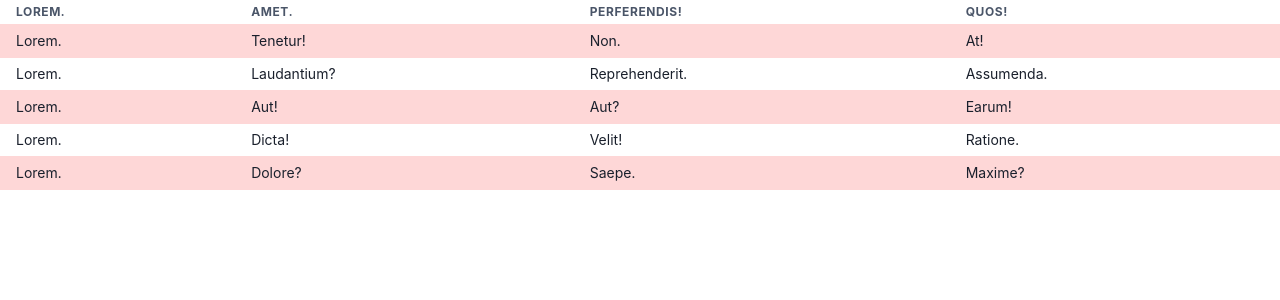
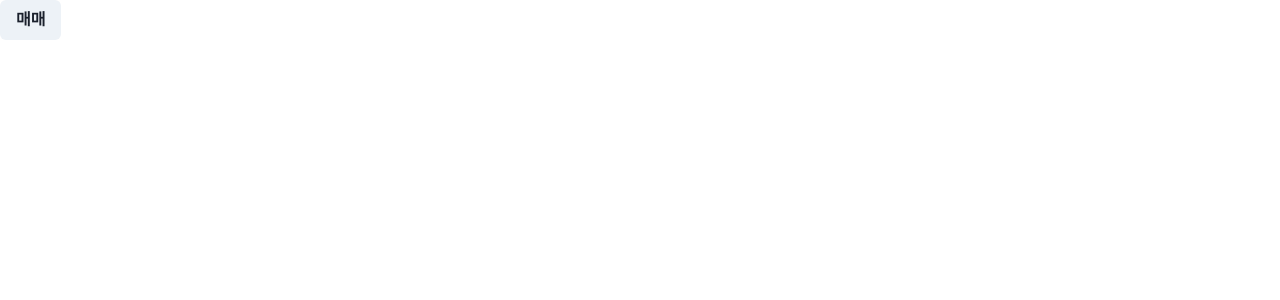
Before and after one commit to som42/reacht20231031, a React (Create React App) app: page / in a window 1280 px wide. Shown: the top 300 px of the page. Built offline with nearby package versions, Linux system fonts and the light colour scheme.

Commit message:
Modal 사용

```diff
--- a/src/App.js
+++ b/src/App.js
@@ -1,62 +1,45 @@
 import {
-  Box,
-  SimpleGrid,
-  Table,
-  Tbody,
-  Td,
-  Th,
-  Thead,
-  Tr,
+  Button,
+  Modal,
+  ModalBody,
+  ModalCloseButton,
+  ModalContent,
+  ModalFooter,
+  ModalHeader,
+  ModalOverlay,
+  useDisclosure,
 } from "@chakra-ui/react";
+
 function App() {
+  const { isOpen, onOpen, onClose } = useDisclosure();
   return (
     <>
-      <SimpleGrid columns={1} gap={5}>
-        <Box>
-          <Table variant="striped" colorScheme="red" size={"sm"}>
-            <Thead>
-              <Tr>
-                <Th>Lorem.</Th>
-                <Th>Amet.</Th>
-                <Th>Perferendis!</Th>
-                <Th>Quos!</Th>
-              </Tr>
-            </Thead>
-            <Tbody>
-              <Tr>
-                <Td>Lorem.</Td>
-                <Td>Tenetur!</Td>
-                <Td>Non.</Td>
-                <Td>At!</Td>
-              </Tr>
-              <Tr>
-                <Td>Lorem.</Td>
-                <Td>Laudantium?</Td>
-                <Td>Reprehenderit.</Td>
-                <Td>Assumenda.</Td>
-              </Tr>
-              <Tr>
-                <Td>Lorem.</Td>
-                <Td>Aut!</Td>
-                <Td>Aut?</Td>
-                <Td>Earum!</Td>
-              </Tr>
-              <Tr>
-                <Td>Lorem.</Td>
-                <Td>Dicta!</Td>
-                <Td>Velit!</Td>
-                <Td>Ratione.</Td>
-              </Tr>
-              <Tr>
-                <Td>Lorem.</Td>
-                <Td>Dolore?</Td>
-                <Td>Saepe.</Td>
-                <Td>Maxime?</Td>
-              </Tr>
-            </Tbody>
-          </Table>
-        </Box>
-      </SimpleGrid>
+      <Button onClick={onOpen}>매매</Button>
+
+      <Modal
+        closeOnOverlayClick={false}
+        isOpen={isOpen}
+        onClose={onClose}
+        isCentered
+        motionPreset="scale"
+      >
+        <ModalOverlay />
+        <ModalContent>
+          <ModalHeader>과천 자이</ModalHeader>
+          <ModalCloseButton />
+          <ModalBody>
+            지금 구매하실려는 아파트가 과천 자이가 맞습니까? 지금 3년 동안
+            비교한 시세보다 30% 떨어진 가격이지만 앞으로 어떡해 될지는 모릅니다.
+            이 아파트 실 거래와, 전세를 비교했을때 매매사기, 전세사기는
+            없었습니다. 안전한 거래로 연결해 드릴가요?
+          </ModalBody>
+          <ModalFooter>
+            <Button colorScheme="blue" onClick={onClose}>
+              ❤️
+            </Button>
+          </ModalFooter>
+        </ModalContent>
+      </Modal>
     </>
   );
 }
```
